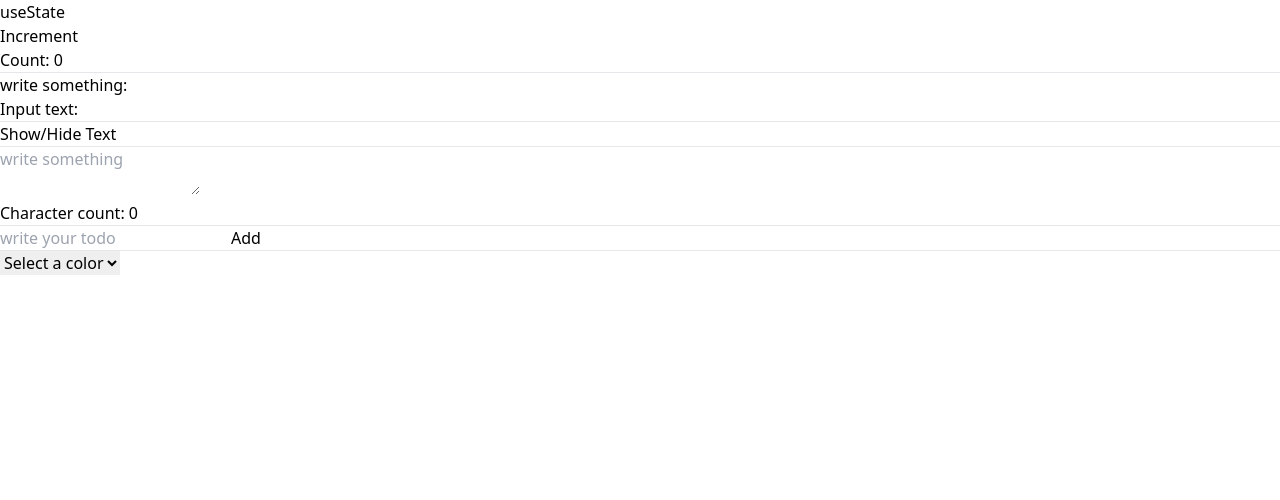
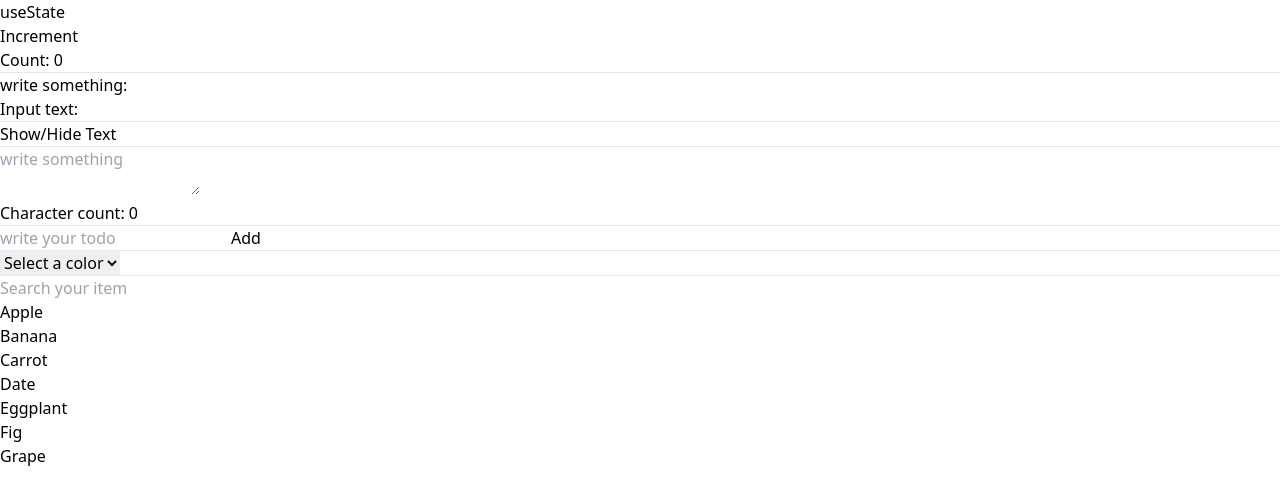
Before and after one commit to sajjadjavazi/Simple-Practices, a React (Vite) app in the folder React-Typescript-Practices/: page / in a window 1280 px wide. Shown: the top 500 px of the page. Built offline with nearby package versions, Linux system fonts and the light colour scheme.

Commit message:
feat(app): Search item created

```diff
--- a/React-Typescript-Practices/src/App.tsx
+++ b/React-Typescript-Practices/src/App.tsx
@@ -13,6 +13,20 @@ function App() {
   const [inputValue, setInputValue] = useState("");
 
   const [color, setColor] = useState("");
+
+  const [search, setSearch] = useState("");
+  const items = [
+    "Apple",
+    "Banana",
+    "Carrot",
+    "Date",
+    "Eggplant",
+    "Fig",
+    "Grape",
+  ];
+  const filterdItems = items.filter((item) =>
+    item.toLowerCase().includes(search.toLowerCase())
+  );
 
   // Increment function
   function handleCount() {
@@ -51,6 +65,11 @@ function App() {
   //Color Switcher
   function handleColorSwitch(e: React.ChangeEvent<HTMLSelectElement>) {
     setColor(e.target.value);
+  }
+
+  //Search filter
+  function handleSearch(e: React.ChangeEvent<HTMLInputElement>) {
+    setSearch(e.target.value);
   }
 
   return (
@@ -147,12 +166,32 @@ function App() {
           <option value="red">Red</option>
           <option value="blue">Blue</option>
           <option value="green">Green</option>
+          <option value="yellow">yellow</option>
+          <option value="purple">purple</option>
+          <option value="brown">brown</option>
         </select>
         <div
           className="w-96 h-28 border-black border rounded-lg"
           style={{ background: color }}
         ></div>
       </div>
+      <hr />
+      {/* Search filter */}
+      <div className="flex items-start m-4">
+        <input
+          type="text"
+          onChange={handleSearch}
+          className="bg-slate-100 px-3 py-2 rounded-lg mr-4"
+          placeholder="Search your item"
+        />
+        <ul className="flex">
+          {filterdItems.map((item, index) => (
+            <li key={index} className="mr-3 bg-amber-400 p-2 rounded-lg">
+              {item}
+            </li>
+          ))}
+        </ul>
+      </div>
     </>
   );
 }
```
